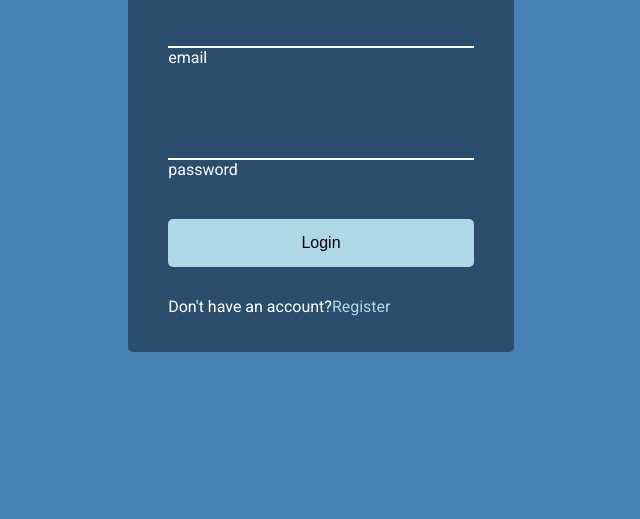
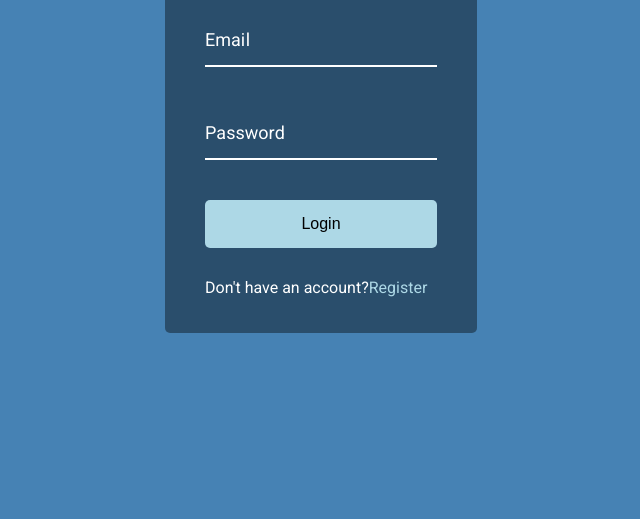
Before and after one commit to hzz4j/WebPage-Design, a plain HTML site: page 03-Form Wave Animation/index.html in a window 1280 px wide. Shown: the part 281-800 px from the top of the page, without its empty margins (319-959 px from the left). Drawn offline with Linux system fonts and the light colour scheme.

Commit message:
finish form wave

```diff
--- a/03-Form Wave Animation/index.html
+++ b/03-Form Wave Animation/index.html
@@ -14,11 +14,11 @@
         <form>
             <div class="form-controller">
                 <input type="text">
-                <label>email</label>
+                <label>Email</label>
             </div>
             <div class="form-controller">
                 <input type="text">
-                <label>password</label>
+                <label>Password</label>
             </div>
             <button class="btn">Login</button>
             <p class="text">
--- a/03-Form Wave Animation/script.js
+++ b/03-Form Wave Animation/script.js
@@ -0,0 +1,9 @@
+const labels = document.querySelectorAll(".form-controller label");
+
+labels.forEach(label => {
+
+    label.innerHTML = label.innerText
+        .split('')
+        .map((letter,idx) => `<span style="transition-delay: ${idx * 30}ms">${letter}</span>`)
+        .join('');
+})
--- a/03-Form Wave Animation/style.css
+++ b/03-Form Wave Animation/style.css
@@ -30,9 +30,11 @@ body{
 
 .form-controller{
     margin: 20px 0 40px;
+    position: relative;
 }
 
 .form-controller input{
+    display: block;
     background-color: transparent;
     border: 0;
     border-bottom: 2px #fff solid;
@@ -45,9 +47,28 @@ body{
 
 .form-controller input:focus{
     outline: 0;
+    border-bottom: 1px lightblue solid;
 }
 
 
+.form-controller label{
+    position: absolute;
+    top: 15px;
+    left: 0;;
+}
+
+.form-controller label span{
+    font-size: 18px;
+    display: inline-block;
+    min-width: 5px;
+    transition: 0.3s cubic-bezier(1,-1.1, 0.16, 2.24);
+}
+
+/* 当input focus的时候改变label样式 */
+.form-controller input:focus + label span{
+    color: lightblue;
+    transform: translateY(-30px);
+}
 
 
 .btn{
```
